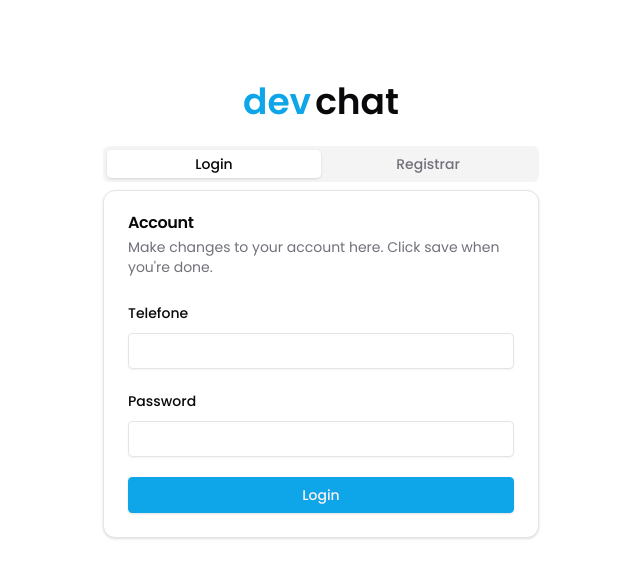
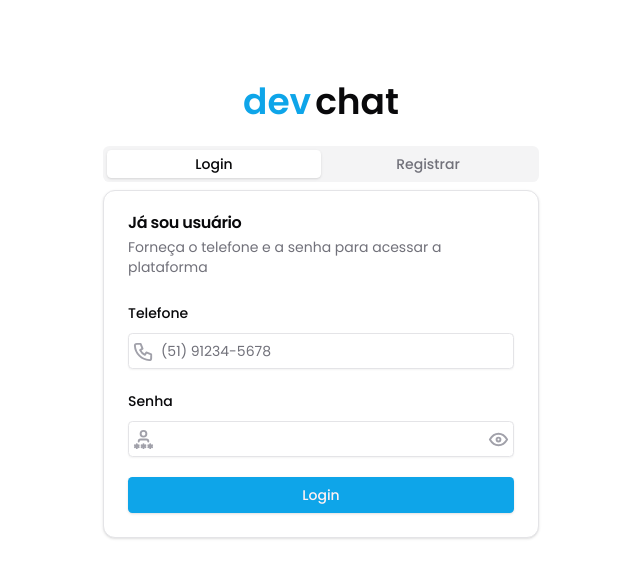
Before and after one commit to gabrielrieff/chat, a Next.js app in the folder client/: page / in a window 1280 px wide. Shown: the top 578 px of the page, without its empty margins (319-959 px from the left). Built offline with nearby package versions, Linux system fonts and the light colour scheme; no server answers.

Commit message:
refactor

```diff
--- a/client/src/app/page.tsx
+++ b/client/src/app/page.tsx
@@ -26,9 +26,9 @@ export default function Home() {
         <TabsContent value="account">
           <Card>
             <CardHeader>
-              <CardTitle>Account</CardTitle>
+              <CardTitle>Já sou usuário</CardTitle>
               <CardDescription>
-                Make changes to your account here. Click save when you're done.
+                Forneça o telefone e a senha para acessar a plataforma
               </CardDescription>
             </CardHeader>
             <CardContent className="space-y-2">
@@ -39,9 +39,10 @@ export default function Home() {
         <TabsContent value="password">
           <Card>
             <CardHeader>
-              <CardTitle>Password</CardTitle>
+              <CardTitle>Quero me registrar</CardTitle>
               <CardDescription>
-                Change your password here. After saving, you'll be logged out.
+                Preencha o formulário com os dados requisitados para se
+                registrar
               </CardDescription>
             </CardHeader>
             <CardContent className="space-y-2">
--- a/client/src/components/Menu/HeaderUser.tsx
+++ /dev/null
@@ -1,69 +0,0 @@
-import { useContext } from "react";
-import { AuthContext } from "~/context/authContext";
-
-import { Button } from "../ui/button";
-import { Popover, PopoverContent, PopoverTrigger } from "../ui/popover";
-import { PopoverNewConnections } from "./PopoverNewConnections";
-import Image from "next/image";
-
-import { HiUserCircle } from "react-icons/hi2";
-import {
-  AiOutlineComment,
-  AiOutlineMore,
-  AiOutlineUserAdd,
-} from "react-icons/ai";
-
-export function HeaderUser() {
-  const { user, singOut } = useContext(AuthContext);
-
-  return (
-    <div className="h-[8%] bg-gray-100 p-2 border-r-[1px] border-gray-400 flex justify-between items-center">
-      {user?.photoUrl ? (
-        <Image
-          alt={user!.name}
-          src={user?.photoUrl}
-          width={40}
-          height={40}
-          className="rounded-full w-10 h-10 bg-contain"
-        />
-      ) : (
-        <HiUserCircle size={35} className="text-slate-900" />
-      )}
-
-      <div className="flex justify-center items-center">
-        <Button className="px-2" variant={"ghost"}>
-          <AiOutlineComment size={28} />
-        </Button>
-
-        <Popover>
-          <PopoverTrigger asChild>
-            <Button className="px-2" variant={"ghost"}>
-              <AiOutlineUserAdd size={28} title="Adicionar novo contato" />
-            </Button>
-          </PopoverTrigger>
-          <PopoverNewConnections />
-        </Popover>
-
-        <Popover>
-          <PopoverTrigger asChild>
-            <Button className="px-2" variant={"ghost"}>
-              <AiOutlineMore size={28} />
-            </Button>
-          </PopoverTrigger>
-          <PopoverContent className="w-full flex flex-col p-0">
-            <Button variant={"ghost"} className="rounded-none">
-              Configurações
-            </Button>
-            <Button
-              onClick={singOut}
-              variant={"ghost"}
-              className="rounded-none"
-            >
-              Desconectar
-            </Button>
-          </PopoverContent>
-        </Popover>
-      </div>
-    </div>
-  );
-}
--- a/client/src/components/Menu/MainMenu.tsx
+++ b/client/src/components/Menu/MainMenu.tsx
@@ -12,16 +12,27 @@ import { PopoverNewConnections } from "./PopoverNewConnections";
 import { useContext } from "react";
 import { AuthContext } from "~/context/authContext";
 
-export function MenuMain() {
+interface MenuMainProps {
+  handleNavegation: (root: "user" | "connections" | "chat") => void;
+  isLinkActive: string;
+}
+
+export function MenuMain({ handleNavegation, isLinkActive }: MenuMainProps) {
   const { singOut } = useContext(AuthContext);
 
   return (
-    <div className="flex flex-col justify-between h-full p-2 bg-white text-zinc-400">
+    <div className="flex flex-col justify-between h-full p-2 pr-0 bg-white text-zinc-400">
       <div className="flex flex-col gap-4">
-        <Button variant={"ghost"}>
+        <Button
+          variant={"ghost"}
+          onClick={() => handleNavegation("chat")}
+          className={isLinkActive === "chat" ? "bg-sky-100 text-sky-500" : ""}
+        >
           <BsFillChatLeftTextFill size={28} />
         </Button>
-
+        <Button variant={"ghost"}>
+          <BsFillPersonLinesFill size={28} />
+        </Button>
         <Popover>
           <PopoverTrigger asChild>
             <Button variant={"ghost"}>
@@ -30,14 +41,14 @@ export function MenuMain() {
           </PopoverTrigger>
           <PopoverNewConnections />
         </Popover>
-
-        <Button variant={"ghost"}>
-          <BsFillPersonLinesFill size={28} />
-        </Button>
       </div>
 
       <div className="flex flex-col gap-6">
-        <Button variant={"ghost"}>
+        <Button
+          variant={"ghost"}
+          className={isLinkActive === "user" ? "bg-sky-100 text-sky-500" : ""}
+          onClick={() => handleNavegation("user")}
+        >
           <BsSliders size={28} />
         </Button>
 
--- /dev/null
+++ b/client/src/components/User/User.tsx
@@ -0,0 +1,3 @@
+export function User() {
+  return <div>user</div>;
+}
--- a/client/src/components/notLoggedIn/Login.tsx
+++ b/client/src/components/notLoggedIn/Login.tsx
@@ -8,16 +8,23 @@ import {
 } from "../ui/form";
 import { Input } from "../ui/input";
 import { z } from "zod";
-import { useContext } from "react";
+import { useContext, useState } from "react";
 import { AuthContext } from "~/context/authContext";
 import { useSchemaLogin } from "~/app/schemas/schemaLogin";
 import { Button } from "../ui/button";
+import { TbEye, TbPasswordUser, TbPhone } from "react-icons/tb";
 
 export function Login() {
   const { signIn } = useContext(AuthContext);
 
+  const [visibilityPassword, setVisibilityPassword] = useState(false);
+
   const { form, schema } = useSchemaLogin();
   type formDataProps = z.infer<typeof schema>;
+
+  function handleVisibilityPassword() {
+    setVisibilityPassword(!visibilityPassword);
+  }
 
   async function onSubmit(values: formDataProps) {
     const { phone, password } = values;
@@ -38,13 +45,20 @@ export function Login() {
             <FormItem>
               <FormLabel>Telefone</FormLabel>
               <FormControl>
+                <div className="relative flex items-center">
                   <Input
-                  autoComplete="off"
+                    className="pl-8"
                     type="tel"
+                    placeholder="(51) 91234-5678"
                     pattern="^\(\d{2}\) \d{5}-\d{4}$"
                     title="Exemplo: (51) 91234-5678"
                     {...field}
                   />
+                  <TbPhone
+                    size={23}
+                    className="absolute left-1 text-zinc-400"
+                  />
+                </div>
               </FormControl>
               <FormMessage />
             </FormItem>
@@ -55,9 +69,24 @@ export function Login() {
           name="password"
           render={({ field }) => (
             <FormItem>
-              <FormLabel>Password</FormLabel>
+              <FormLabel>Senha</FormLabel>
               <FormControl>
-                <Input autoComplete="off" type="password" {...field} />
+                <div className="relative flex items-center">
+                  <TbEye
+                    size={23}
+                    className="absolute right-1 text-zinc-400 cursor-pointer hover:text-slate-700"
+                    onClick={handleVisibilityPassword}
+                  />
+                  <Input
+                    className="px-8"
+                    type={visibilityPassword ? "text" : "password"}
+                    {...field}
+                  />
+                  <TbPasswordUser
+                    size={23}
+                    className="absolute left-1 text-zinc-400"
+                  />
+                </div>
               </FormControl>
               <FormMessage />
             </FormItem>
--- a/client/src/components/notLoggedIn/Register.tsx
+++ b/client/src/components/notLoggedIn/Register.tsx
@@ -9,15 +9,29 @@ import {
 } from "../ui/form";
 import { Input } from "../ui/input";
 import { z } from "zod";
-import { useContext } from "react";
+import { useContext, useState } from "react";
 import { AuthContext } from "~/context/authContext";
 import { Button } from "../ui/button";
+
+import {
+  TbEye,
+  TbPassword,
+  TbPasswordUser,
+  TbPhone,
+  TbUser,
+} from "react-icons/tb";
 
 export function Register() {
   const { create_user } = useContext(AuthContext);
 
+  const [visibilityPassword, setVisibilityPassword] = useState(false);
+
   const { form, schema } = useSchemaRegister();
   type formDataProps = z.infer<typeof schema>;
+
+  function handleVisibilityPassword() {
+    setVisibilityPassword(!visibilityPassword);
+  }
 
   async function onSubmit(values: formDataProps) {
     const { username, phone, password } = values;
@@ -38,7 +52,10 @@ export function Register() {
             <FormItem>
               <FormLabel>Nome</FormLabel>
               <FormControl>
-                <Input {...field} />
+                <div className="relative flex items-center">
+                  <Input className="pl-8" {...field} />
+                  <TbUser size={23} className="absolute left-1 text-zinc-400" />
+                </div>
               </FormControl>
               <FormMessage />
             </FormItem>
@@ -51,13 +68,20 @@ export function Register() {
             <FormItem>
               <FormLabel>Telefone</FormLabel>
               <FormControl>
+                <div className="relative flex items-center">
                   <Input
+                    className="pl-8"
                     type="tel"
                     placeholder="(51) 91234-5678"
                     pattern="^\(\d{2}\) \d{5}-\d{4}$"
                     title="Exemplo: (51) 91234-5678"
                     {...field}
                   />
+                  <TbPhone
+                    size={23}
+                    className="absolute left-1 text-zinc-400"
+                  />
+                </div>
               </FormControl>
               <FormMessage />
             </FormItem>
@@ -68,9 +92,24 @@ export function Register() {
           name="password"
           render={({ field }) => (
             <FormItem>
-              <FormLabel>Password</FormLabel>
+              <FormLabel>Senha</FormLabel>
               <FormControl>
-                <Input type="password" {...field} />
+                <div className="relative flex items-center">
+                  <TbEye
+                    size={23}
+                    className="absolute right-1 text-zinc-400 cursor-pointer hover:text-slate-700"
+                    onClick={handleVisibilityPassword}
+                  />
+                  <Input
+                    className="px-8"
+                    type={visibilityPassword ? "text" : "password"}
+                    {...field}
+                  />
+                  <TbPasswordUser
+                    size={23}
+                    className="absolute left-1 text-zinc-400"
+                  />
+                </div>
               </FormControl>
               <FormMessage />
             </FormItem>
```
Also changed, not shown: client/src/app/main/chat/page.tsx (+29 -3 lines). Lines whose indentation alone changed are shown as unchanged.
